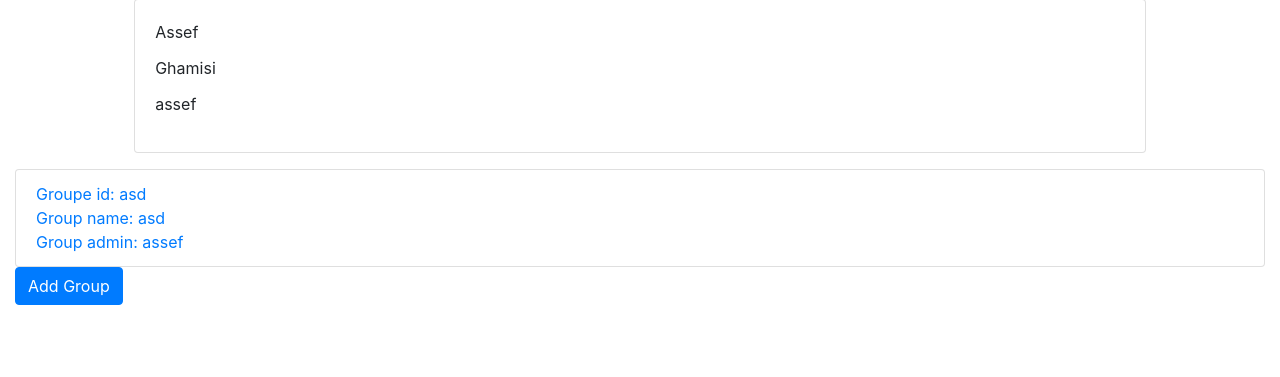
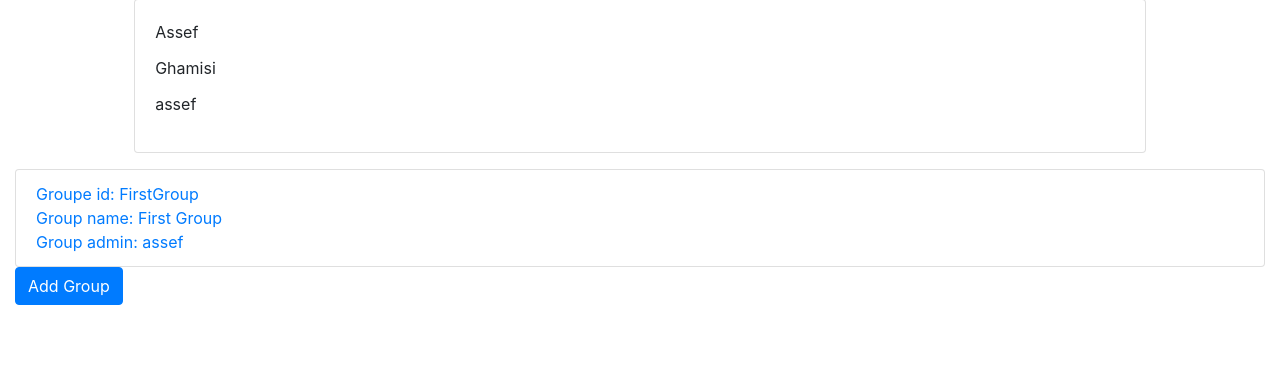
Before and after one commit to ahmadreza-n/AP-Project, a Django app: a page that uses main/templates/account.html in a window 1280 px wide. Shown: the part 57-434 px from the top of the page. Run offline with Django 3.2, Linux system fonts and the light colour scheme; data comes from the database, SQL or seed files in the repository; some libraries are stand-ins or nearby versions.

Commit message:
add-record page added and so much more

```diff
--- a/main/models.py
+++ b/main/models.py
@@ -11,7 +11,7 @@
         return self.account_id
 
     def get_add_url(self):
-        return f"/add-group/{self.account_id}"
+        return f"/{self.account_id}/add-group"
 
     def get_absolute_url(self):
         return f"/{self.account_id}"
@@ -20,7 +20,7 @@
 class Group(models.Model):
     group_id = models.SlugField(max_length=20, unique=True)
     group_name = models.CharField(max_length=20)
-    admin_id = models.ForeignKey(Account, to_field='account_id', on_delete=models.CASCADE, null=True)
+    admin = models.ForeignKey(Account, to_field='account_id', on_delete=models.CASCADE, null=True)
 
     def __str__(self):
         return self.group_id
@@ -30,10 +30,8 @@
 
 
 class GroupMember(models.Model):
-    group_id = models.ForeignKey(Group, to_field='group_id', on_delete=models.CASCADE)
-    member_id = models.ForeignKey(Account, to_field='account_id', on_delete=models.CASCADE)
-    # group_id = models.CharField(max_length=20)
-    # member_id = models.CharField(max_length=20)
+    group = models.ForeignKey(Group, to_field='group_id', on_delete=models.CASCADE)
+    member = models.ForeignKey(Account, to_field='account_id', on_delete=models.CASCADE)
 
     def __str__(self):
-        return str(self.member_id) + ' is in: ' + str(self.group_id)
+        return str(self.member) + ' is in: ' + str(self.group)
--- a/main/templates/account.html
+++ b/main/templates/account.html
@@ -18,13 +18,13 @@
 
 {% for group in groups %}
 <ul class="list-group">
-        <a href="{{ account.get_absolute_url }}{{ group.get_absolute_url }}">
+    <a href="{{ account.get_absolute_url }}{{ group.group.get_absolute_url }}">
         <li class="list-group-item">
-                Groupe id: {{ group.group_id }}
+            Groupe id: {{ group.group.group_id }}
             </br>
-                Group name: {{ group.group_name }}
+            Group name: {{ group.group.group_name }}
             </br>
-                Group admin: {{ group.admin_id }}
+            Group admin: {{ group.group.admin.account_id }}
         </li>
     </a>
 </ul>
--- a/main/urls.py
+++ b/main/urls.py
@@ -6,13 +6,14 @@
 
 urlpatterns = [
     path('', views.home_page),
-    path('about/', views.about_page),
-    path('contact/', views.contact_page),
+    path('about', views.about_page),
+    path('contact', views.contact_page),
     path('sign-in', views.sign_in_view),
     path('sign-up', views.sign_up_view),
     path('sign-out', views.sign_out_view),
     path('list', views.list_view),
     path('<str:account_id>', views.account_view),
-    path('add-group/<str:account_id>', views.add_group_view),
+    path('<str:account_id>/add-group', views.add_group_view),
     path('<str:account_id>/<str:group_id>', views.group_view),
+    path('<str:account_id>/<str:group_id>/add-record', views.add_record_view)
 ]
--- a/main/views.py
+++ b/main/views.py
@@ -4,6 +4,7 @@
 from .forms import (AccountModelForm, AccountForm,
                     GroupForm, ContactForm, AddMemberForm)
 from .models import Account, Group, GroupMember
+
 
 def home_page(request):
     context = {"title": "Welcome to Splitter"}
@@ -36,7 +37,7 @@
 
 def account_view(request, account_id):
     account = Account.objects.get(account_id=account_id)
-    groups = Group.objects.filter(admin_id=account_id)
+    groups = GroupMember.objects.filter(member=account)
     context = {"title": "Account Detail",
                'account': account, 'groups': groups}
     template_name = 'account.html'
@@ -54,16 +55,14 @@
             if len(accounts) == 1:
                 return redirect(account_view, account_id=account_id)
             else:
-                template_name = 'sign-in.html'
-                context = {'form': form,
-                           'title': 'Invalid username or password'}
-                return render(request, template_name, context)
+                title = "Invalid data"
         except Exception as exeption:
             print(exeption)
     else:
-        template_name = 'sign-in.html'
-        context = {'form': form, "title": "SignIn"}
-        return render(request, template_name, context)
+        title = "Sign in"
+    context = {'form': form, "title": title}
+    template_name = 'sign-in.html'
+    return render(request, template_name, context)
 
 
 def sign_out_view(request):
@@ -80,27 +79,25 @@
 
 
 def add_group_view(request, account_id):
+    account = Account.objects.get(account_id=account_id)
     form = GroupForm(request.POST or None)
-    # print(form)
     if form.is_valid():
-        print('\n\n\n\nfuuuuuuuuuuuuuuuuuuck\n\n\n\n')
         try:
             group_id = form.data['group_id']
             group_name = form.data['group_name']
-            admin_id = Account.objects.get(account_id=account_id)
-            group = Group(group_id=group_id, group_name=group_name, admin_id=admin_id)
+            group = Group(group_id=group_id,
+                          group_name=group_name, admin=account)
             group.save()
+            GroupMember(group=group, member=admin).save()
             return redirect(group_view, account_id=account_id, group_id=group_id)
-        except Exception as e:
-            print(e)
-            template_name = 'add-group.html'
-            context = {'form': form, 'title': 'Add New Group Error'}
-            return render(request, template_name, context)
+        except Exception as exception:
+            print(exception)
+            title = "Add New Group Error"
     else:
-        template_name = 'add-group.html'
-        account = Account.objects.get(account_id=account_id)
-        context = {'form': form, 'title': 'Add New Group', 'account': account}
-        return render(request, template_name, context)
+        title = "Add New Group"
+    template_name = 'add-group.html'
+    context = {'form': form, 'title': title, 'account': account}
+    return render(request, template_name, context)
 
 
 def group_view(request, account_id, group_id):
@@ -110,19 +107,28 @@
             member_id = form.data['member_id']
             group = Group.objects.get(group_id=group_id)
             member = Account.objects.get(account_id=member_id)
-            group_member = GroupMember(group_id=group, member_id=member)
-            print(1)
-            print(group_member)
+            group_member = GroupMember(group=group, member=member)
             group_member.save()
-            return redirect(group_view, account_id=account_id, group_id=group_id)
+            return redirect(group_view,
+                            account_id=account_id,
+                            group_id=group_id)
         except Exception:
-            print("\n\n\nfuckkkkkkkkkkk\n\n\n")
-            template_name = 'group.html'
-            group = Group.objects.get(group_id=group_id)
-            context = {'form': form,'group': group, 'title': 'Add Member Error'}
-            return render(request, template_name, context)
+            title = 'Add New Member Error'
     else:
-        template_name = 'group.html'
-        group = Group.objects.get(group_id=group_id)
-        context = {'title': 'Group', 'form': form, 'group': group}
-        return render(request, template_name, context)
+        title = 'Group'
+    template_name = 'group.html'
+    group = Group.objects.get(group_id=group_id)
+    account = Account.objects.get(account_id=account_id)
+    members = GroupMember.objects.filter(group_id=group_id)
+    context = {'title': title, 'form': form,
+                'group': group, 'members': members, 'account': account}
+    return render(request, template_name, context)
+
+
+def add_record_view(request, account_id, group_id):
+    form = None
+    template_name = 'add-record.html'
+    group = Group.objects.get(group_id=group_id)
+    account = Account.objects.get(account_id=account_id)
+    context = {'title': "safsa", 'form': form, 'group': group, 'account': account}
+    return render(request, template_name, context)
```
Also changed, not shown: main/templates/add-record.html (added, +13 -0 lines), main/templates/group.html (+13 -4 lines), db.sqlite3, main/migrations/0009_auto_20190604_1514.py (added), main/migrations/0010_auto_20190604_1615.py (added), main/migrations/0011_auto_20190604_1616.py (added). Lines whose indentation alone changed are shown as unchanged.
